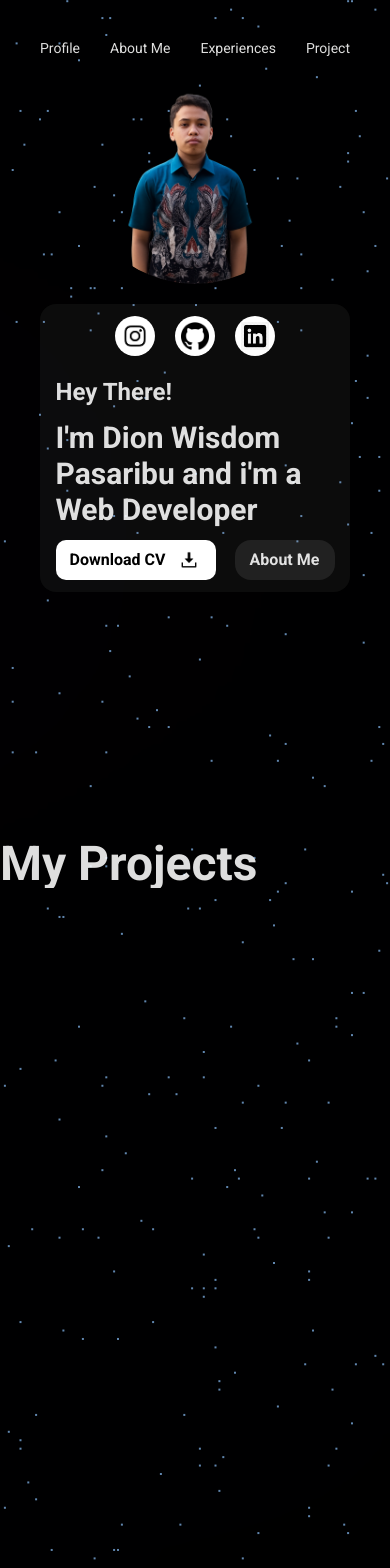
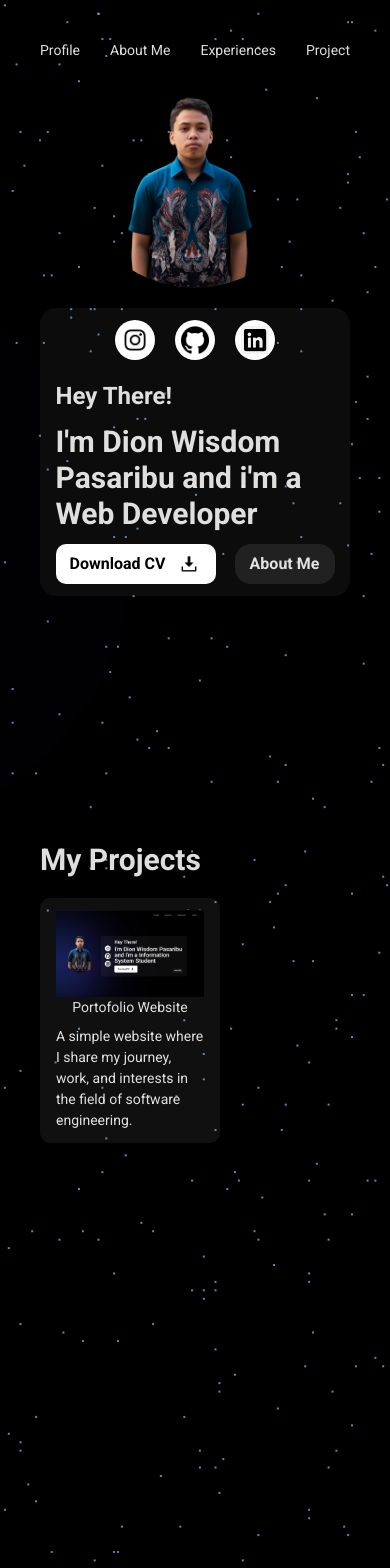
Before and after one commit to DionWsdm/Portofolio_II, a React (Vite) app: page / in a window 390 px wide. Shown: the top 1568 px of the page. Built offline with nearby package versions, Linux system fonts and the light colour scheme.

Commit message:
fix scrolling bug in profile

```diff
--- a/src/App.tsx
+++ b/src/App.tsx
@@ -4,7 +4,7 @@ import './App.css'
 
 function App() {
   return (
-    <div className='flex flex-col gap-20 w-full mx-auto font-roboto overflow-hidden'>
+    <div className='flex flex-col gap-10 lg:gap-22 w-full font-roboto overflow-hidden'>
       <Profile />
       <Projects />
     </div>
--- a/src/sections/profile.tsx
+++ b/src/sections/profile.tsx
@@ -28,7 +28,7 @@ export function Profile() {
   const [isFlipped, setIsFlipped] = useState(false);
 
   return (
-    <div className="grid grid-rows-[10%_70%_15%] lg:grid-rows-[10%_80%_10%] h-[90vh] w-full px-10 lg:px-20 items-center overflow-hidden">
+    <div className="grid grid-rows-[10%_70%_15%] lg:grid-rows-[10%_80%_10%] h-[95vh] lg:h-[90vh] w-full px-10 lg:px-20 items-center overflow-hidden">
       <img
         src={elips}
         alt=""
@@ -108,10 +108,9 @@ export function Profile() {
                 <div className="flex flex-col w-[90%] gap-3 lg:w-3xl lg:gap-5">
                   <p className="text-2xl lg:text-5xl">About Me</p>
                   <article className="text-[14px] lg:text-[20px]">
-                    My Full name is Dion Wisdom Pasaribu. I'm an undergraduate
-                    Information System student at Universitas Indonesia. I am a
+                    I'm an undergraduate Information System student at Universitas Indonesia. I am a
                     dedicated student with a profound interest in technology,
-                    programming, mathematics, and business. Therefore, i have a
+                    programming, mathematics, and business. I have a
                     desire to deeply learn Web Development, Artifical
                     Intelligence, and Data Science. I am committed to excellence
                     in all tasks I undertake and consistently seek opportunities
--- a/src/sections/projects.tsx
+++ b/src/sections/projects.tsx
@@ -1,11 +1,46 @@
-import { StarsBg } from "../components/stars"
+import { StarsBg } from "../components/stars";
+import Porto from "../assets/porto-ii.png";
+
+interface project {
+    image: string,
+    title: string,
+    description: string,
+}
 
 export function Projects() {
+    const projects: project[] = [
+        {
+            image: Porto,
+            title: "Portofolio Website",
+            description: "A simple website where I share my journey, work, and interests in the field of software engineering.",
+        },
+        // {
+        //     image: "",
+        //     title: "",
+        //     description: "",
+        // },
+        // {
+        //     image: "",
+        //     title: "",
+        //     description: "",
+        // }
+    ]
 
     return (
-        <div className="flex flex-col w-7xl mx-auto">
+        <div className="flex flex-col w-7xl mx-10">
             <StarsBg />
-            <p className="text-5xl font-bold">My Projects</p>
+            <p className="text-3xl lg:text-5xl font-bold mb-5">My Projects</p>
+            <div className="grid grid-cols-2 lg:grid-cols-3 w-full gap-5 items-center">
+                {projects.map((project) => (
+                    <div className="flex flex-col items-center w-45 bg-neutral-400/10 py-3 rounded-[10px] hover:text-black hover:bg-white">
+                        <div className="flex flex-col w-37 text-[14px] items-center">
+                            <img src={project.image} alt="portofolio" />
+                            <p className="mb-2">{project.title}</p>
+                            <p>{project.description}</p>
+                        </div>
+                    </div>
+                ))}
+            </div>
         </div>
     )
 }
```
Also changed, not shown: src/assets/porto-ii.png (added).
